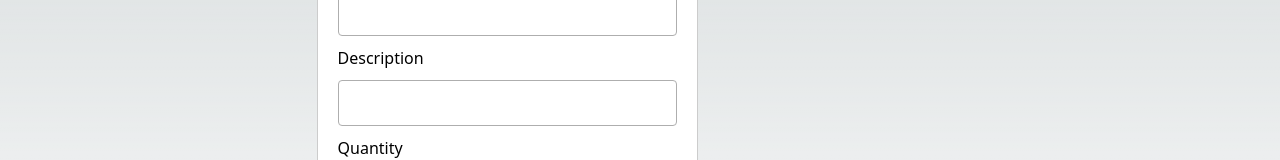
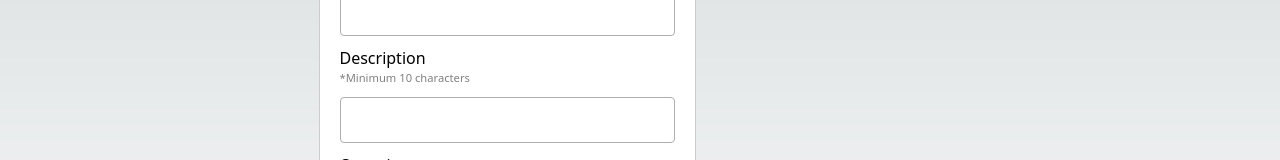
Before and after one commit to sofia-creates/inventiq, a Next.js app: page /items in a window 1280 px wide. Shown: the part 188-348 px from the top of the page. Built offline with nearby package versions, Linux system fonts and the light colour scheme; no server answers; the database is empty.

Commit message:
found cause of 400 error. CRUD complete.

```diff
--- a/src/app/api/items/route.js
+++ b/src/app/api/items/route.js
@@ -51,7 +51,7 @@ export async function POST(req){
     if(hasErrors) {
         //console.log("validation errors")
         return NextResponse.json({
-            message: "validation errors:" , errors
+            message: "Validation errors: " + errors
         }, {
             status: 400
         })
--- a/src/app/globals.css
+++ b/src/app/globals.css
@@ -206,6 +206,12 @@ h2 {
 }
 
 
+.smallText {
+  font-size: 0.7em;
+  color: gray;
+}
+
+
 /* @tailwind base;
 @tailwind components;
 @tailwind utilities;
--- a/src/components/EditFormModal.jsx
+++ b/src/components/EditFormModal.jsx
@@ -87,7 +87,8 @@ export default function EditFormModal({
           </div>
 
           <div className="form_group">
-            <label className="form_label">Description</label>
+            <label className="form_label">Description*</label>
+            <p className="smallText">*Minimum 10 characters</p>
             <input
               type="text"
               className="form__input"
--- a/src/components/ItemForm.jsx
+++ b/src/components/ItemForm.jsx
@@ -51,6 +51,7 @@ function ItemForm({ updatingItems, setUpdatingItems }) {
       if (response.ok) {
         const data = await response.json();
         console.log(data);
+        setUpdatingItems(true);
         router.refresh();
         return;
       }
@@ -88,6 +89,7 @@ function ItemForm({ updatingItems, setUpdatingItems }) {
 
         <div className="form_group">
           <label className="form_label">Description</label>
+          <p className="smallText">*Minimum 10 characters</p>
           <input
             type="text"
             className="form__input"
```
